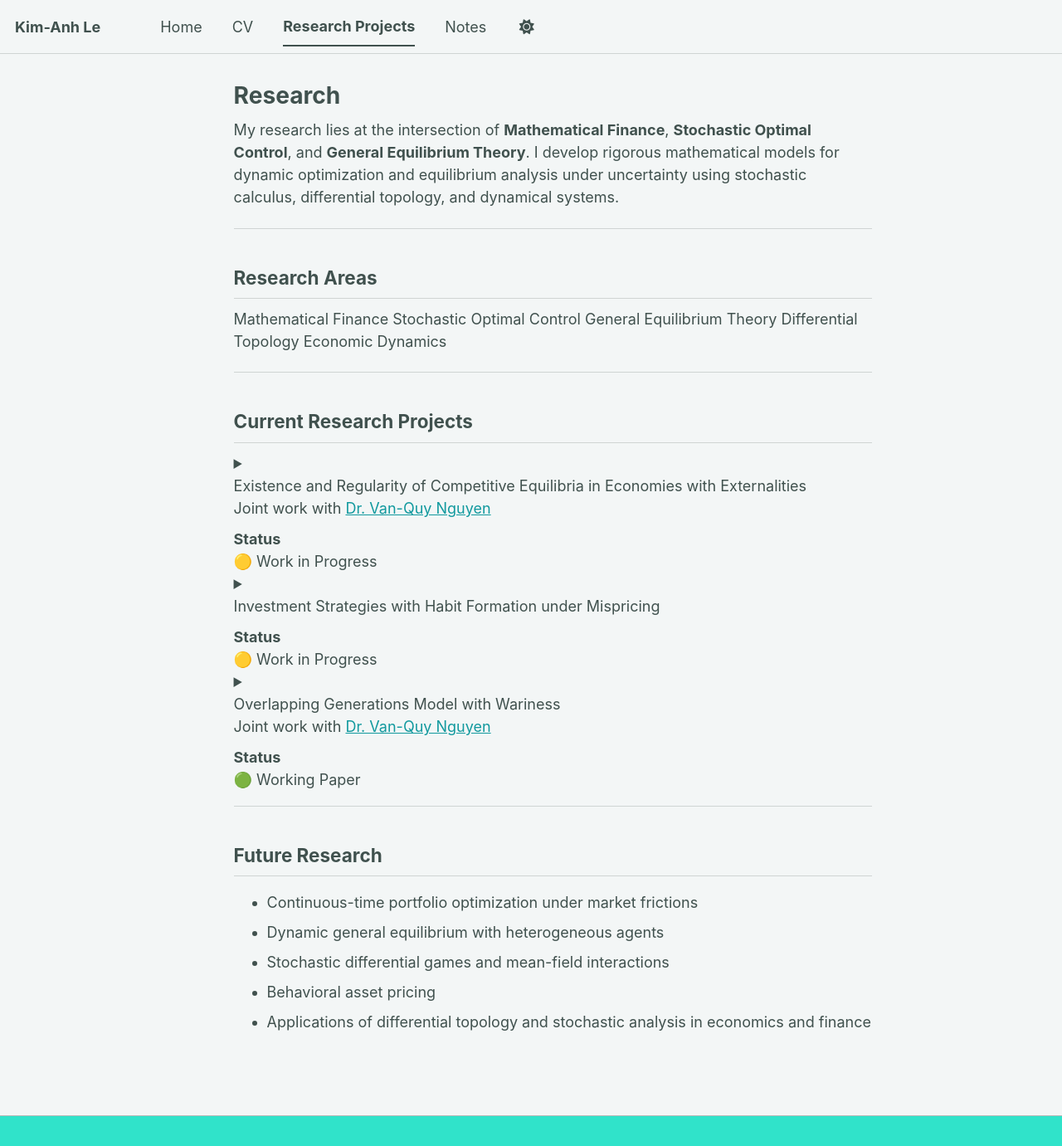
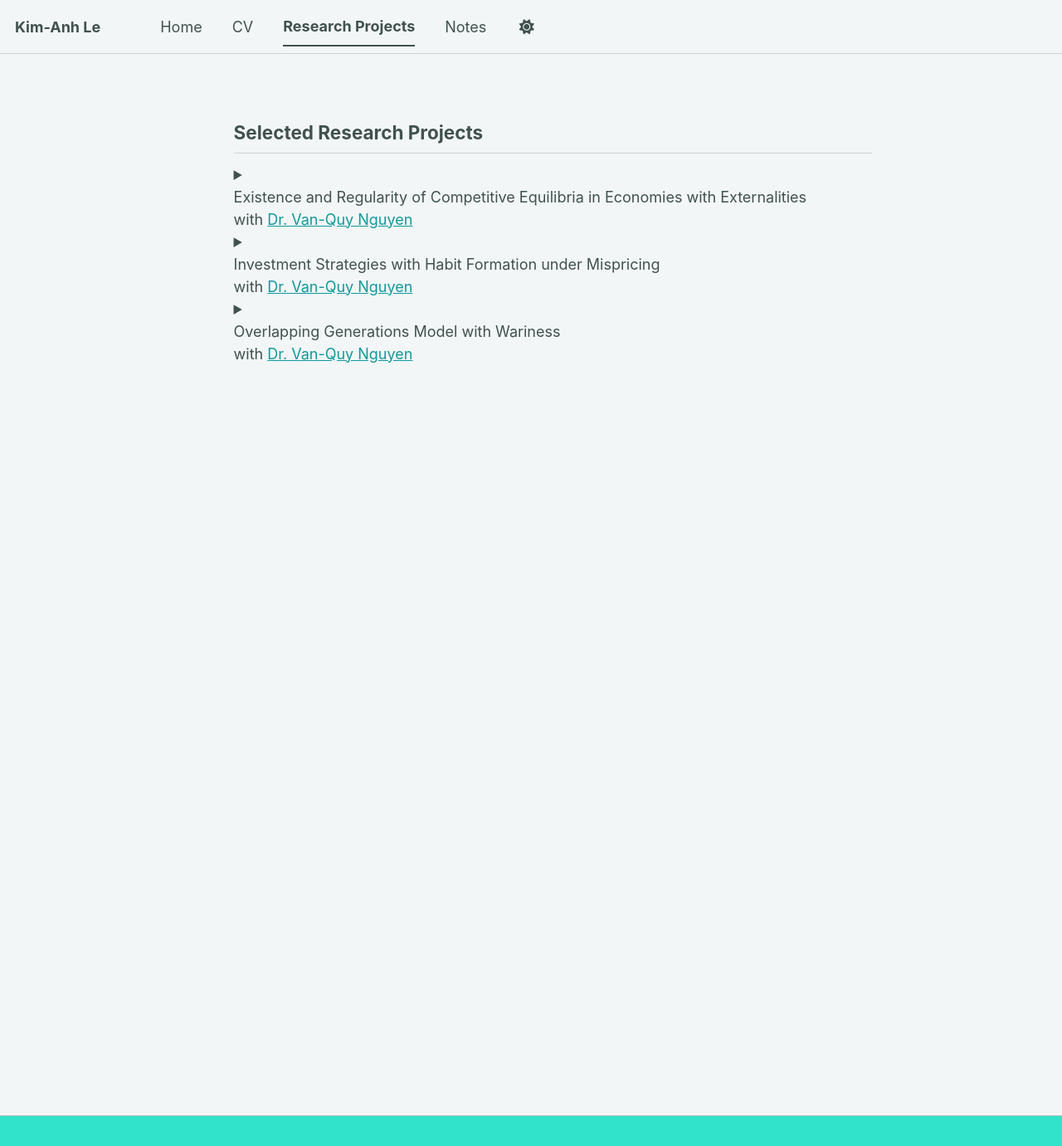
Before and after one commit to kimanhchloe/kimanhchloe.github.io, a Jekyll site: the page built from _pages/research.md, in a window 1280 px wide and 1381 px high. Shown: the whole window at 83% size. Built offline with Jekyll 4.4.1, drawn with Linux system fonts in a browser that asks for light colours; our own code applies the rules of GitHub Pages for plain Markdown files; a style sheet for code colours, icons or effects is not loaded.

Commit message:
Update research page and homepage

```diff
--- a/_pages/research.md
+++ b/_pages/research.md
@@ -1,38 +1,8 @@
----
-layout: single
-title: "Research"
-permalink: /research/
-author_profile: false
----
-
-<p>
-My research lies at the intersection of <strong>Mathematical Finance</strong>,
-<strong>Stochastic Optimal Control</strong>, and
-<strong>General Equilibrium Theory</strong>.
-I develop rigorous mathematical models for dynamic optimization and equilibrium
-analysis under uncertainty using stochastic calculus, differential topology,
-and dynamical systems.
-</p>
-
-<hr>
-
-<h2>Research Areas</h2>
-
-<p>
-<span class="keyword">Mathematical Finance</span>
-<span class="keyword">Stochastic Optimal Control</span>
-<span class="keyword">General Equilibrium Theory</span>
-<span class="keyword">Differential Topology</span>
-<span class="keyword">Economic Dynamics</span>
-</p>
-
-<hr>
-
-<h2>Current Research Projects</h2>
+<h2>Selected Research Projects</h2>
 
 <!-- ========================================================= -->
 
-<details class="project">
+<details class="project-card">
 
 <summary>
 
@@ -40,28 +10,16 @@ and dynamical systems.
 Existence and Regularity of Competitive Equilibria in Economies with Externalities
 </div>
 
-<div class="project-meta">
-
-<div>
-Joint work with
+<div class="project-author">
+with
 <a href="https://sites.google.com/view/vanquy93/home?authuser=0" target="_blank">
 Dr. Van-Quy Nguyen
 </a>
 </div>
 
-<div style="margin-top:10px;">
+</summary>
 
-<strong>Status</strong><br>
-
-<span class="status progress">
-🟡 Work in Progress
-</span>
-
-</div>
-
-</div>
-
-</summary>
+<div class="project-content">
 
 <h3>Overview</h3>
 
@@ -101,11 +59,13 @@ Applied the <strong>Transversality Theorem</strong> and the <strong>Regular Valu
 
 </p>
 
+</div>
+
 </details>
 
 <!-- ========================================================= -->
 
-<details class="project">
+<details class="project-card">
 
 <summary>
 
@@ -113,21 +73,16 @@ Applied the <strong>Transversality Theorem</strong> and the <strong>Regular Valu
 Investment Strategies with Habit Formation under Mispricing
 </div>
 
-<div class="project-meta">
-
-<div style="margin-top:10px;">
-
-<strong>Status</strong><br>
-
-<span class="status progress">
-🟡 Work in Progress
-</span>
-
-</div>
-
+<div class="project-author">
+with
+<a href="https://sites.google.com/view/vanquy93/home?authuser=0" target="_blank">
+Dr. Van-Quy Nguyen
+</a>
 </div>
 
 </summary>
+
+<div class="project-content">
 
 <h3>Overview</h3>
 
@@ -144,11 +99,17 @@ Derived exact closed-form feedback control strategies under both CRRA and logari
 </li>
 
 <li>
-Decomposed the optimal portfolio into <strong>myopic demand</strong>, <strong>mispricing hedging demand</strong>, and <strong>inflation hedging demand</strong>.
+Decomposed the optimal portfolio into
+<strong>myopic demand</strong>,
+<strong>mispricing hedging demand</strong>,
+and
+<strong>inflation hedging demand</strong>.
 </li>
 
 <li>
-Proved the <strong>Verification Theorem</strong> using generalized multidimensional Itô calculus for jump-diffusion processes.
+Proved the
+<strong>Verification Theorem</strong>
+using generalized multidimensional Itô calculus for jump-diffusion processes.
 </li>
 
 <li>
@@ -175,11 +136,13 @@ Established global uniqueness through a strictly negative-definite Hessian matri
 
 </p>
 
+</div>
+
 </details>
 
 <!-- ========================================================= -->
 
-<details class="project">
+<details class="project-card">
 
 <summary>
 
@@ -187,28 +150,16 @@ Established global uniqueness through a strictly negative-definite Hessian matri
 Overlapping Generations Model with Wariness
 </div>
 
-<div class="project-meta">
-
-<div>
-Joint work with
+<div class="project-author">
+with
 <a href="https://sites.google.com/view/vanquy93/home?authuser=0" target="_blank">
 Dr. Van-Quy Nguyen
 </a>
 </div>
 
-<div style="margin-top:10px;">
+</summary>
 
-<strong>Status</strong><br>
-
-<span class="status paper">
-🟢 Working Paper
-</span>
-
-</div>
-
-</div>
-
-</summary>
+<div class="project-content">
 
 <h3>Overview</h3>
 
@@ -248,22 +199,6 @@ Derived parameter conditions for decentralized Golden Rule implementation and ex
 
 </p>
 
+</div>
+
 </details>
-
-<hr>
-
-<h2>Future Research</h2>
-
-<ul>
-
-<li>Continuous-time portfolio optimization under market frictions</li>
-
-<li>Dynamic general equilibrium with heterogeneous agents</li>
-
-<li>Stochastic differential games and mean-field interactions</li>
-
-<li>Behavioral asset pricing</li>
-
-<li>Applications of differential topology and stochastic analysis in economics and finance</li>
-
-</ul>
```
Also changed, not shown: assets/css/custom.css (+123 -0 lines).
